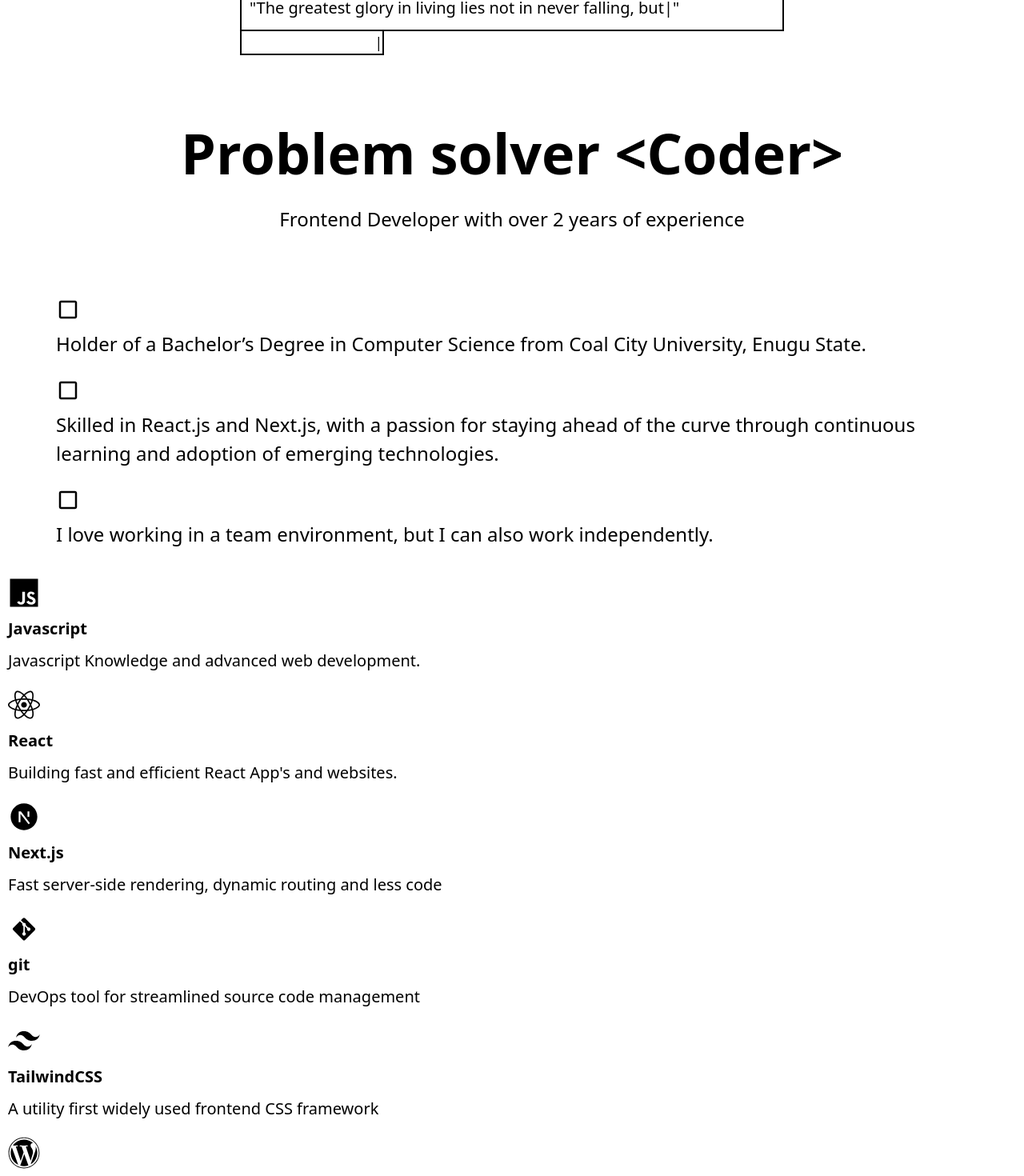
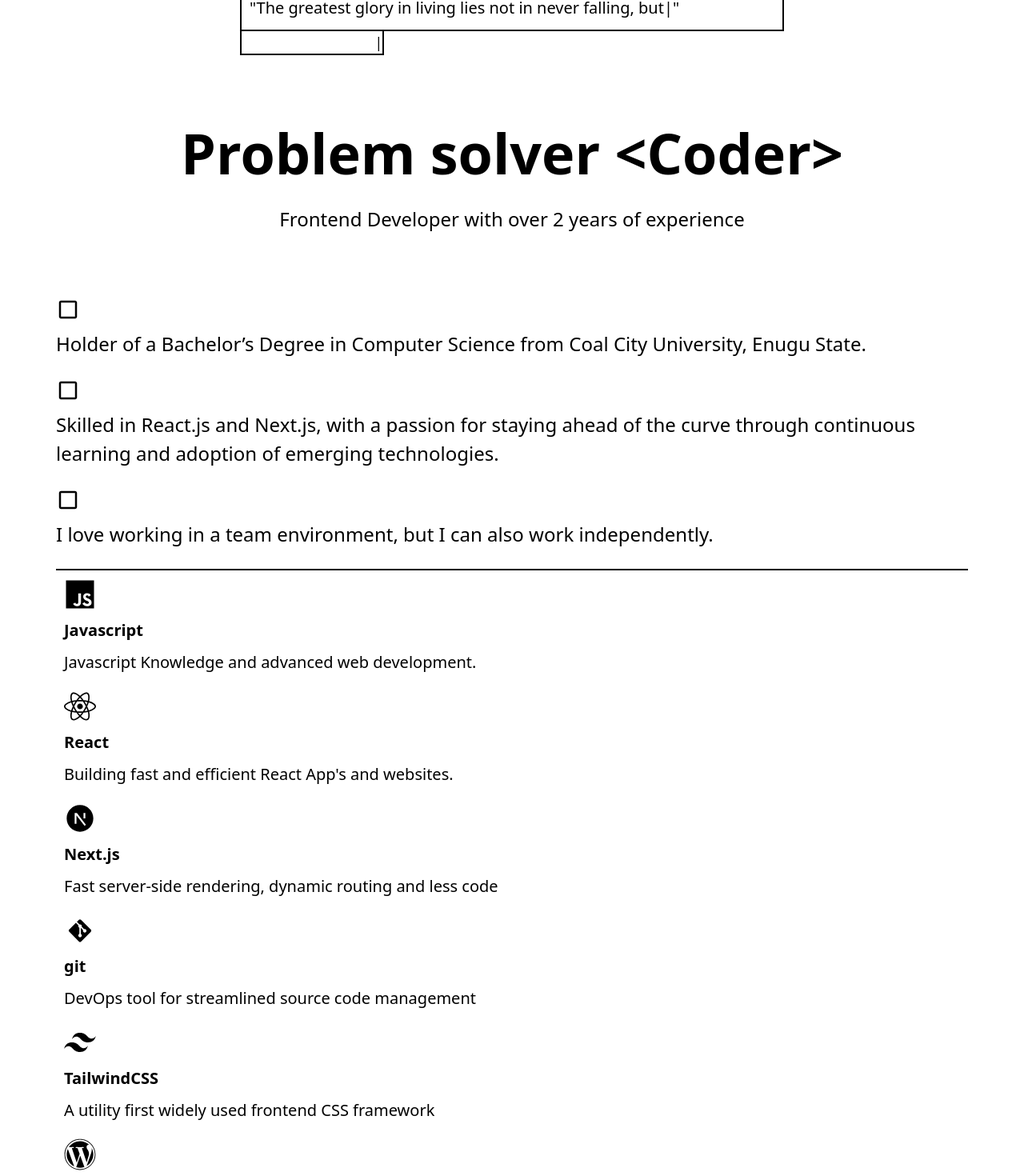
Before and after one commit to TheJeff01/next-portfolio, a Next.js app: page / in a window 1280 px wide. Shown: the part 577-2047 px from the top of the page at 80% size. Built offline with nearby package versions, Linux system fonts and the light colour scheme.

Commit message:
added an underline and added a container

```diff
--- a/src/components/ProblemSolver.jsx
+++ b/src/components/ProblemSolver.jsx
@@ -16,25 +16,23 @@ const charVariants = {
 const data = [
   {
     boxicon: <MdCheckBoxOutlineBlank />,
-    text:
-      "Holder of a Bachelor’s Degree in Computer Science from Coal City University, Enugu State.",
+    text: "Holder of a Bachelor’s Degree in Computer Science from Coal City University, Enugu State.",
   },
   {
     boxicon: <MdCheckBoxOutlineBlank />,
-    text:
-      "Skilled in React.js and Next.js, with a passion for staying ahead of the curve through continuous learning and adoption of emerging technologies.",
+    text: "Skilled in React.js and Next.js, with a passion for staying ahead of the curve through continuous learning and adoption of emerging technologies.",
   },
   {
     boxicon: <MdCheckBoxOutlineBlank />,
-    text:
-      "I love working in a team environment, but I can also work independently.",
+    text: "I love working in a team environment, but I can also work independently.",
   },
 ];
 
 function ProblemSolver() {
   return (
     <main className="container max-w-7xl mx-auto w-full px-4">
-      <div className="text-center mb-[34px] lg:mb-[80px]">
+      <div className="border-b-[2px]">
+        <div className="text-center mb-[34px] lg:mb-[80px] ">
           <motion.h1
             initial="hidden"
             whileInView="reveal"
@@ -71,13 +69,10 @@ function ProblemSolver() {
         <div>
           {data.map((option, index) => (
             <React.Fragment key={index}>
-            <ProblemSolverBrief
-              boxicon={option.boxicon}
-              text={option.text}
-            />
+              <ProblemSolverBrief boxicon={option.boxicon} text={option.text} />
             </React.Fragment>
           ))}
-
+        </div>
       </div>
     </main>
   );
--- a/src/components/TechStack.jsx
+++ b/src/components/TechStack.jsx
@@ -55,7 +55,7 @@ const techStack = [
 
 function TechStack() {
   return (
-    <main className="">
+    <main className="container">
       {techStack.map((option, index) => (
         <React.Fragment key={index}>
           <TechStackCard
```
Lines whose indentation alone changed are shown as unchanged.
